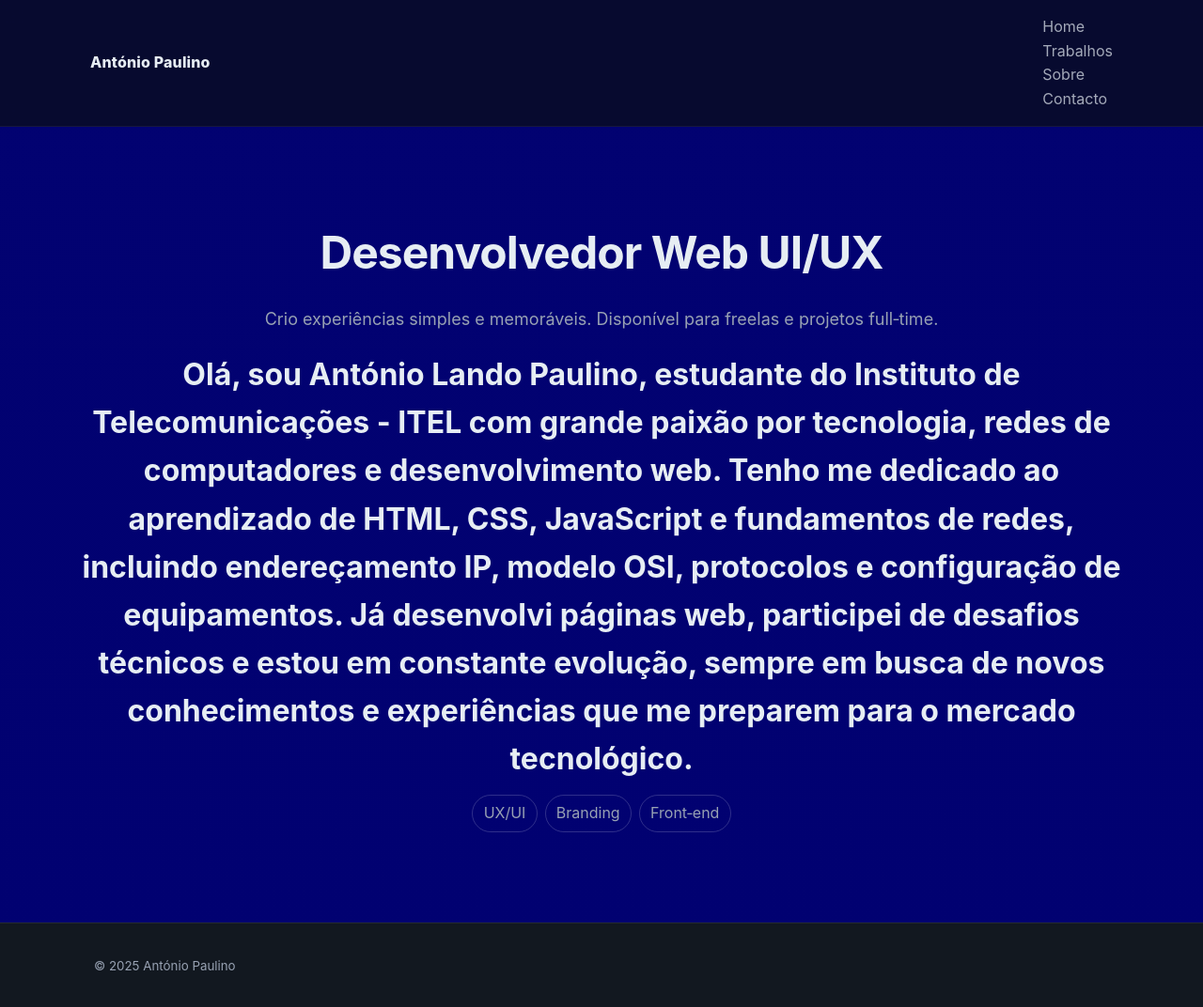
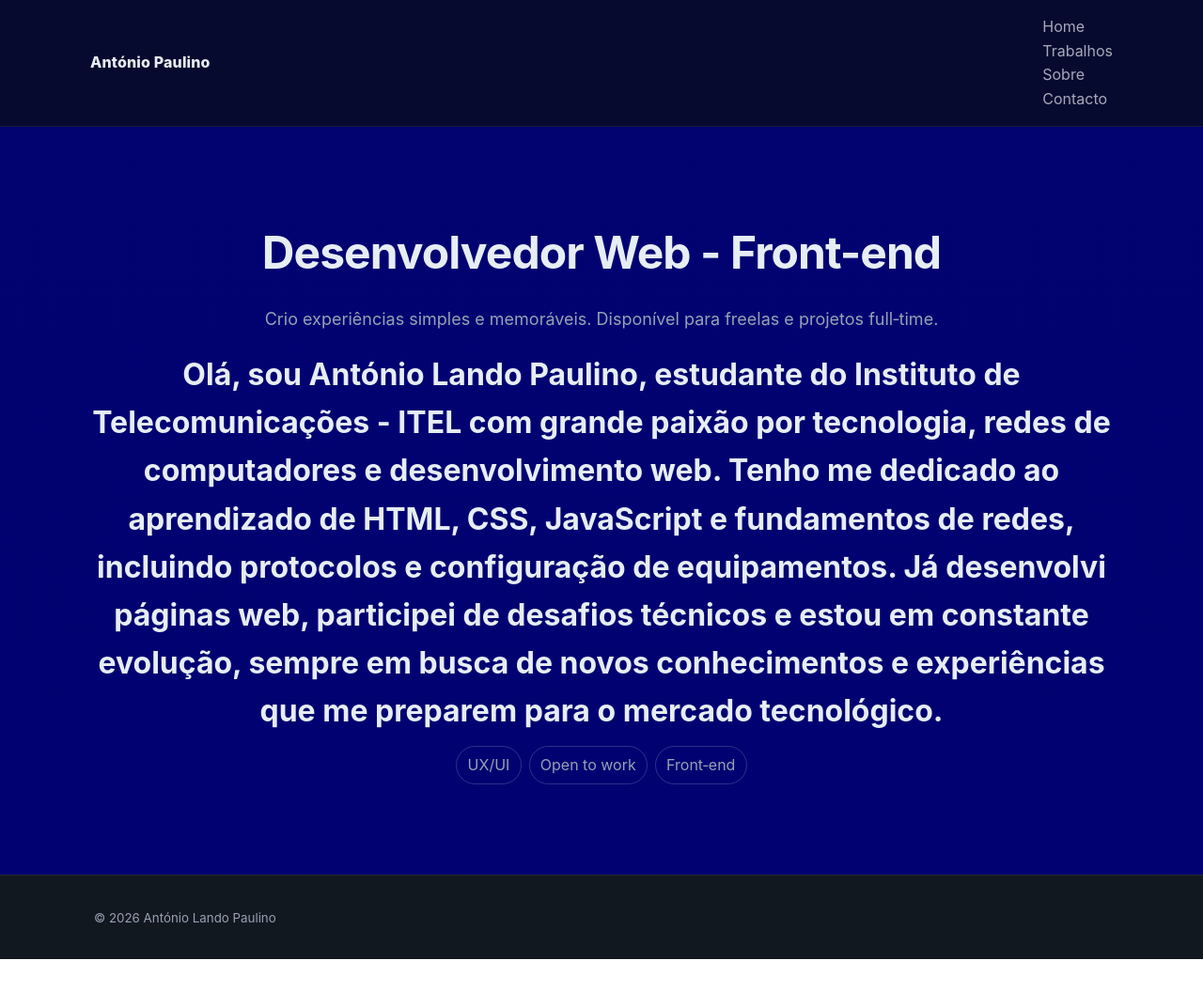
Before and after one commit to AntonioPaulino123/Meu-Portf-lio, a plain HTML site: page index.html in a window 1280 px wide. Shown: the whole page at 94% size. After the commit the page ends 1021 px from the top, so only its background shows below. Drawn offline with Linux system fonts and the light colour scheme.

Commit message:
Update index.html

```diff
--- a/index.html
+++ b/index.html
@@ -23,16 +23,16 @@
 
   <main>
     <section class="hero container">
-      <h1>Desenvolvedor Web UI/UX </h1>
+      <h1>Desenvolvedor Web - Front-end</h1>
       <p class="lead">Crio experiências simples e memoráveis. Disponível para freelas e projetos full‑time.</p>
-        <h2>Olá, sou António Lando Paulino, estudante do Instituto de Telecomunicações - ITEL com grande paixão por tecnologia, redes de computadores e desenvolvimento web. Tenho me dedicado ao aprendizado de HTML, CSS, JavaScript e fundamentos de redes, incluindo endereçamento IP, modelo OSI, protocolos e configuração de equipamentos. Já desenvolvi páginas web, participei de desafios técnicos e estou em constante evolução, sempre em busca de novos conhecimentos e experiências que me preparem para o mercado tecnológico.</h2>
+        <h2>Olá, sou António Lando Paulino, estudante do Instituto de Telecomunicações - ITEL com grande paixão por tecnologia, redes de computadores e desenvolvimento web. Tenho me dedicado ao aprendizado de HTML, CSS, JavaScript e fundamentos de redes, incluindo protocolos e configuração de equipamentos. Já desenvolvi páginas web, participei de desafios técnicos e estou em constante evolução, sempre em busca de novos conhecimentos e experiências que me preparem para o mercado tecnológico.</h2>
       <div class="tags">
-        <span class="tag">UX/UI</span><span class="tag">Branding</span><span class="tag">Front‑end</span>
+        <span class="tag">UX/UI</span><span class="tag">Open to work</span><span class="tag">Front‑end</span>
       </div>
     </section>
 
   </main>
 
-  <footer class="footer"><div class="container"><small>© 2025 António Paulino</small></div></footer>
+  <footer class="footer"><div class="container"><small>© 2026 António Lando Paulino</small></div></footer>
 </body>
 </html>
```
